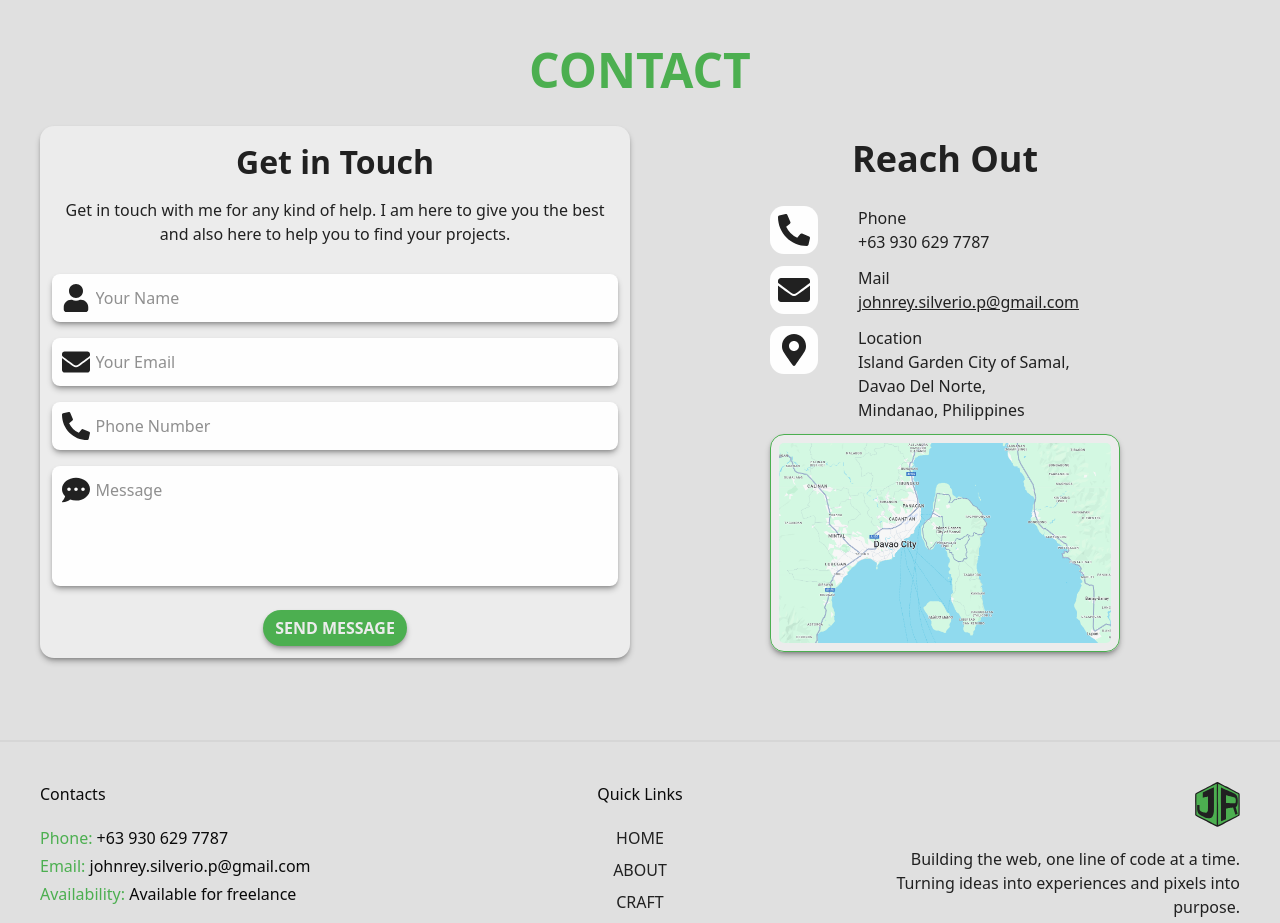
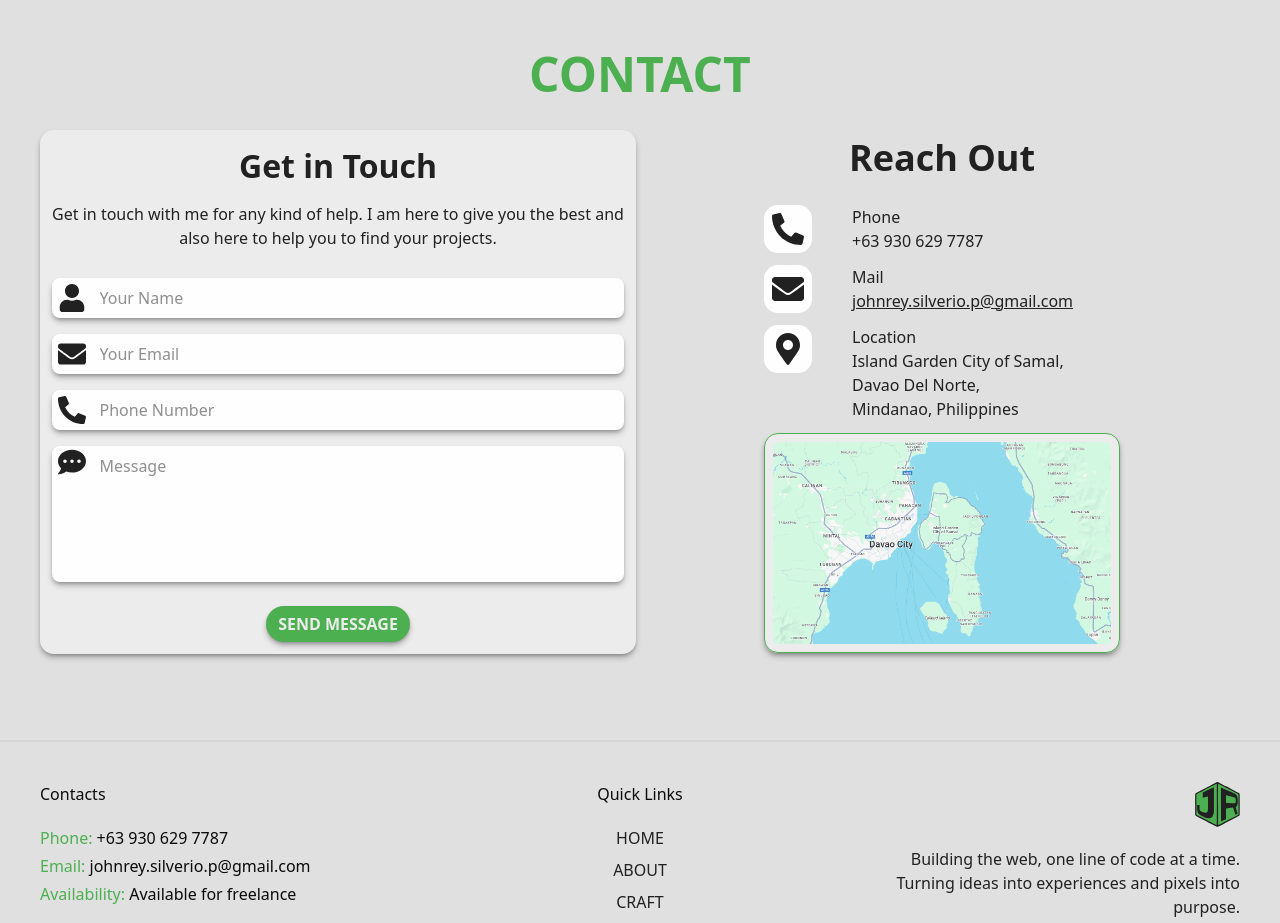
Before and after one commit to johnreysilverio/Portfolio, a Next.js app: page / in a window 1280 px wide. Shown: the part 3260-4183 px from the top of the page. Built offline with nearby package versions, Linux system fonts and the light colour scheme.

Commit message:
added functionality for get in touch

```diff
--- a/components/sections/Contact.tsx
+++ b/components/sections/Contact.tsx
@@ -1,33 +1,9 @@
-"use client";
+import Image from "next/image";
 
-import { useEffect, useState } from "react";
-import Image from "next/image";
-import SecondaryButton from "../buttons/SecondaryButton";
-import {
-  FaUser,
-  FaEnvelope,
-  FaPhoneAlt,
-  FaCommentDots,
-  FaMapMarkerAlt,
-} from "react-icons/fa";
+import Web3Form from "./Web3Form";
+import { FaEnvelope, FaPhoneAlt, FaMapMarkerAlt } from "react-icons/fa";
 
 const Contact = () => {
-  const [rows, setRows] = useState(4);
-
-  useEffect(() => {
-    const mediaQuery = window.matchMedia("(min-width: 120rem)"); // Tailwind's 3xl breakpoint
-    const handleResize = () => {
-      setRows(mediaQuery.matches ? 7 : 4);
-    };
-
-    handleResize(); // Run on mount
-    mediaQuery.addEventListener("change", handleResize);
-
-    return () => {
-      mediaQuery.removeEventListener("change", handleResize);
-    };
-  }, []);
-
   return (
     <div
       className="min-h-screen w-full bg-background2 flex justify-center items-center px-10 pt-13 pb-10 transition-all duration-200"
@@ -37,7 +13,7 @@ const Contact = () => {
         <p className="text-highlight text-[40px] sm:text-[48px] font-bold">
           CONTACT
         </p>
-        <div className="grid grid-cols-2 items-center gap-5 mt-5">
+        <div className="grid grid-cols-2 items-center gap-2 mt-5">
           <div className="flex flex-col gap-5 col-span-2 xl:col-span-1 xl:order-2 xl:px-30">
             <p className="text-text text-center text-[32px] sm:text-[36px] font-bold">
               Reach Out
@@ -87,60 +63,8 @@ const Contact = () => {
               </div>
             </div>
           </div>
-          <div className="bg-component1 w-full h-full p-3 rounded-xl flex flex-col gap-4 3xl:gap-4 items-center col-span-2 xl:col-span-1 xl:order-1 shadow-md/30 transition-all duration-200">
-            <div className="text-text text-center">
-              <p className="text-[32px] font-bold">Get in Touch</p>
-              <p className="text-[16px] mt-3 3xl:mt-5">
-                Get in touch with me for any kind of help. I am here to give you
-                the best and also here to help you to find your projects.
-              </p>
-            </div>
-            <div className="bg-component2 rounded-md flex p-2 gap-2 xl:p-3 xl:gap-2 3xl:p-5 3xl:gap-5 shadow-md/30 w-full mt-3 3xl:mt-5">
-              <div className="flex justify-center items-center w-[24px] h-[24px] p-2">
-                <FaUser className="absolute !w-7 !h-7 text-text" />
-              </div>
-              <input
-                type="text"
-                className="w-full text-text text-[16px]"
-                placeholder="Your Name"
-              ></input>
-            </div>
-
-            <div className="bg-component2 rounded-md flex p-2 gap-2 xl:p-3 xl:gap-2 3xl:p-5 3xl:gap-5 shadow-md/30 w-full">
-              <div className="flex justify-center items-center w-[24px] h-[24px] p-2">
-                <FaEnvelope className="absolute !w-7 !h-7 text-text" />
-              </div>
-              <input
-                type="email"
-                className="w-full text-text text-[16px]"
-                placeholder="Your Email"
-              ></input>
-            </div>
-
-            <div className="bg-component2 rounded-md flex p-2 gap-2 xl:p-3 xl:gap-2 3xl:p-5 3xl:gap-5 shadow-md/30 w-full">
-              <div className="flex justify-center items-center w-[24px] h-[24px] p-2">
-                <FaPhoneAlt className="absolute !w-7 !h-7 text-text" />
-              </div>
-              <input
-                type="tel"
-                className="w-full text-text text-[16px]"
-                placeholder="Phone Number"
-              ></input>
-            </div>
-
-            <div className="bg-component2 rounded-md flex p-2 gap-2 xl:p-3 xl:gap-2 3xl:p-5 3xl:gap-5 shadow-md/30 justify-start items-start w-full">
-              <div className="flex justify-center items-center w-[24px] h-[24px] p-2">
-                <FaCommentDots className="absolute !w-7 !h-7 text-text" />
-              </div>
-              <textarea
-                rows={rows}
-                className="w-full text-text text-[16px] resize-none"
-                placeholder="Message"
-              ></textarea>
-            </div>
-            <div className="xl:pt-2">
-              <SecondaryButton text="SEND MESSAGE" />
-            </div>
+          <div className="col-span-2 xl:col-span-1 xl:order-1">
+            <Web3Form />
           </div>
         </div>
       </div>
--- /dev/null
+++ b/components/sections/Web3Form.tsx
@@ -0,0 +1,145 @@
+"use client";
+
+import { useEffect, useRef, useState } from "react";
+import type { FormEvent } from "react";
+import SecondaryButton from "../buttons/SecondaryButton";
+import { FaUser, FaEnvelope, FaPhoneAlt, FaCommentDots } from "react-icons/fa";
+
+const Web3Form = () => {
+  const [rows, setRows] = useState(4);
+  const formRef = useRef<HTMLFormElement | null>(null);
+  const [status, setStatus] = useState<"success" | "error" | null>(null);
+
+  useEffect(() => {
+    const mediaQuery = window.matchMedia("(min-width: 1900px)");
+    const handleResize = () => {
+      setRows(mediaQuery.matches ? 7 : 5);
+    };
+
+    handleResize();
+    mediaQuery.addEventListener("change", handleResize);
+
+    return () => {
+      mediaQuery.removeEventListener("change", handleResize);
+    };
+  }, []);
+
+  const handleSubmit = async (event: FormEvent<HTMLFormElement>) => {
+    event.preventDefault();
+    const formData = new FormData(event.currentTarget);
+    formData.append("access_key", "d31dd9e0-3b50-4ffe-a3a8-c47fd0323773");
+
+    const object = Object.fromEntries(formData);
+    const json = JSON.stringify(object);
+
+    const response = await fetch("https://api.web3forms.com/submit", {
+      method: "POST",
+      headers: {
+        "Content-Type": "application/json",
+        Accept: "application/json",
+      },
+      body: json,
+    });
+
+    const result = await response.json();
+    if (result.success) {
+      console.log("Form submitted successfully:", result);
+      setStatus("success");
+
+      // ✅ Clear the form
+      if (formRef.current) {
+        formRef.current.reset();
+      }
+    } else {
+      console.error("Form submission failed:", result);
+      setStatus("error");
+    }
+
+    setTimeout(() => {
+      setStatus(null);
+    }, 5000);
+  };
+
+  return (
+    <form onSubmit={handleSubmit} ref={formRef} className="h-full">
+      <div className="bg-component1 w-full h-full p-3 rounded-xl flex flex-col gap-4 items-center col-span-2 xl:col-span-1 xl:order-1 shadow-md/30 transition-all duration-200">
+        <div className="text-text text-center">
+          <p className="text-[32px] font-bold">Get in Touch</p>
+          <p className="text-[16px] mt-3 3xl:mt-5">
+            Get in touch with me for any kind of help. I am here to give you the
+            best and also here to help you to find your projects.
+          </p>
+        </div>
+
+        <div className="bg-component2 rounded-md flex px-2 3xl:px-3 gap-2 shadow-md/30 w-full mt-3 items-center">
+          <div className="flex justify-center items-center w-[24px] h-[24px] p-2">
+            <FaUser className="absolute !w-7 !h-7 text-text" />
+          </div>
+          <input
+            name="name"
+            type="text"
+            className="w-full text-text text-[16px] 3xl:text-[20px] p-2 3xl:p-3"
+            placeholder="Your Name"
+            required
+          />
+        </div>
+
+        <div className="bg-component2 rounded-md flex px-2 3xl:px-3 gap-2 shadow-md/30 w-full items-center">
+          <div className="flex justify-center items-center w-[24px] h-[24px] p-2">
+            <FaEnvelope className="absolute !w-7 !h-7 text-text" />
+          </div>
+          <input
+            name="email"
+            type="email"
+            className="w-full text-text text-[16px] 3xl:text-[20px] p-2 3xl:px-3"
+            placeholder="Your Email"
+            required
+          />
+        </div>
+
+        <div className="bg-component2 rounded-md flex px-2 3xl:px-3 gap-2 shadow-md/30 w-full items-center">
+          <div className="flex justify-center items-center w-[24px] h-[24px] p-2">
+            <FaPhoneAlt className="absolute !w-7 !h-7 text-text" />
+          </div>
+          <input
+            name="phone"
+            type="tel"
+            className="w-full text-text text-[16px] 3xl:text-[20px] p-2 3xl:px-3"
+            placeholder="Phone Number"
+            required
+          />
+        </div>
+
+        <div className="bg-component2 rounded-md flex px-2 gap-2 3xl:px-3 shadow-md/30 justify-start items-start w-full">
+          <div className="flex justify-center items-center w-[24px] h-[24px] p-2">
+            <FaCommentDots className="absolute !w-7 !h-7 text-text mt-2 3xl:mt-3" />
+          </div>
+          <textarea
+            name="message"
+            rows={rows}
+            className="w-full text-text text-[16px] 3xl:text-[20px] resize-none p-2 3xl:p-3"
+            placeholder="Message"
+            required
+          ></textarea>
+        </div>
+
+        <div className="xl:pt-2">
+          <SecondaryButton text="SEND MESSAGE" />
+        </div>
+
+        {status === "success" && (
+          <p className="text-green-500 text-sm font-medium">
+            Message sent successfully!
+          </p>
+        )}
+        {status === "error" && (
+          <p className="text-red-500 text-sm font-medium">
+            Failed to send message. Please try again.
+          </p>
+        )}
+      </div>
+    </form>
+  );
+};
+
+export default Web3Form;
```
